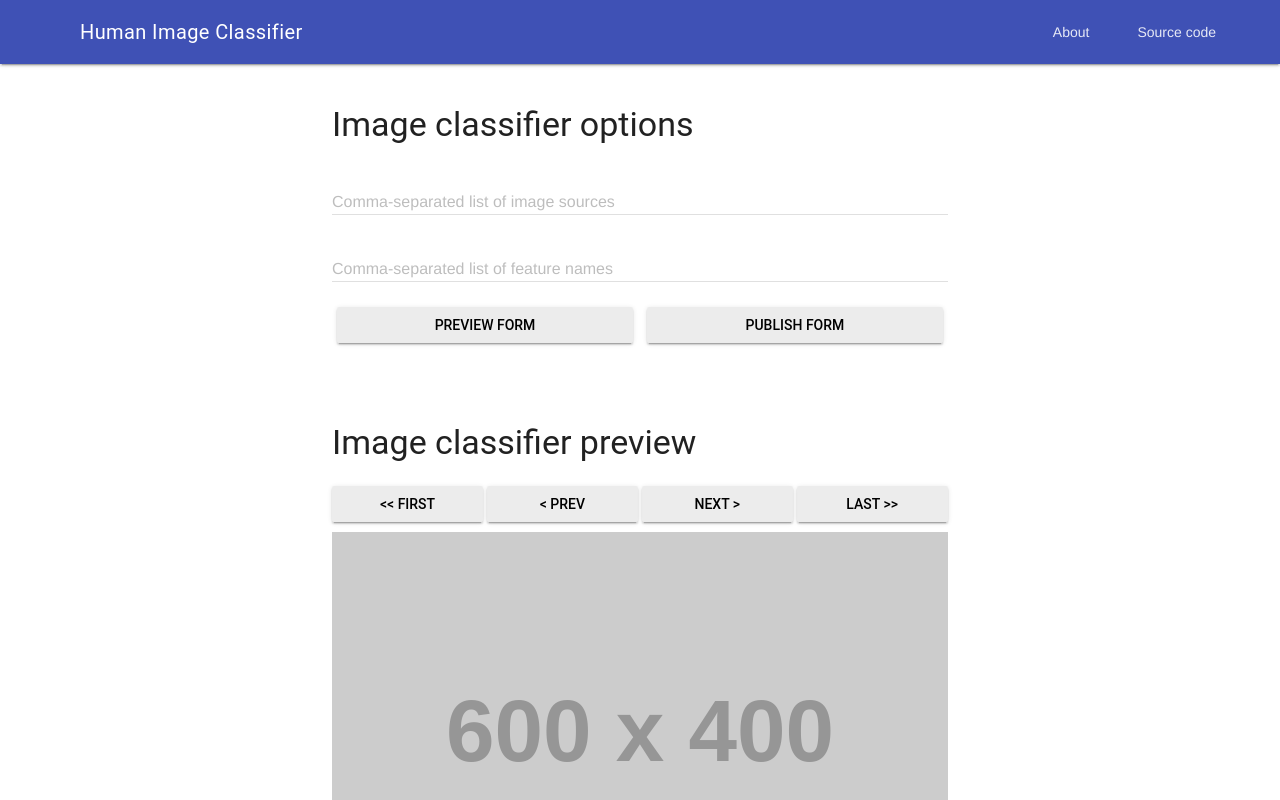
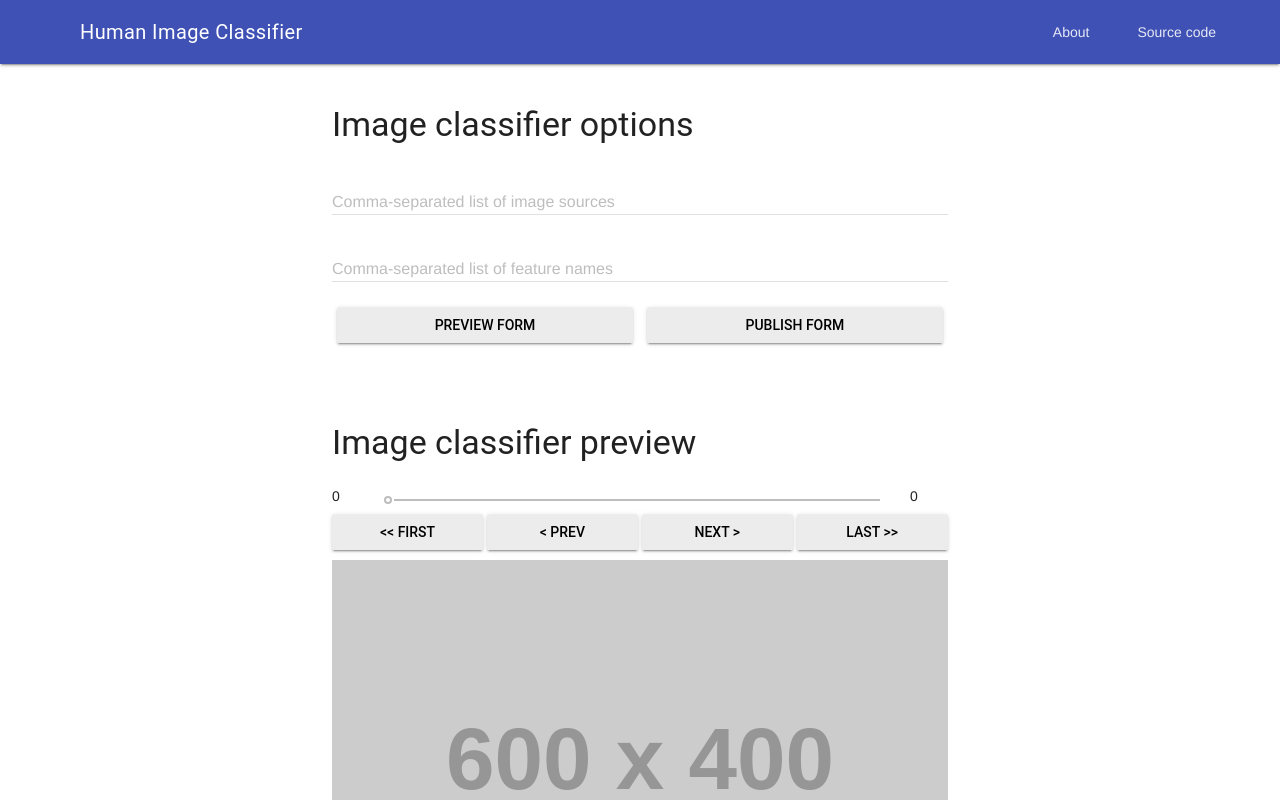
Before and after one commit to omtinez/Human-Image-Classifier, a plain HTML site: page public/index.html in a window 1280 px wide. Drawn offline with nearby package versions, Linux system fonts and the light colour scheme; no server answers; placeholder pictures from the web are drawn by us.

Commit message:
Add progress bar and optimize image caching

```diff
--- a/public/index.html
+++ b/public/index.html
@@ -30,7 +30,7 @@
 	}
 	div.mdl-cell.main-cell form > img.half {
         display: none;
-		width: calc(50% - 5px)!important;
+		width: calc(50% - 5px);
 	}
 	div.mdl-cell.main-cell form > div {
 		width: 100%;
@@ -58,15 +58,36 @@
 
 	button.mdl-button.nav-button {
 		margin: 0;
-		width: 25%!important;
-		width: calc(25% - 3px)!important;
+		width: 25%;
+		width: calc(25% - 3px);
 	}
+
+	div.progress-wrapper {
+		margin: 0;
+		width: 100%;
+		width: calc(100% - 1px);
+        display: block;
+        padding-bottom:5px;
+    }
+
+    div.progress-wrapper span {
+        display: inline-block;
+        width: 5%;
+		width: calc(5% - 5px);
+    }
+
+    div.progress-wrapper #progress-slider {
+        display: inline-block;
+        width: 90%;
+		width: calc(90% - 10px);
+    }
 
 	button.mdl-button.ft-button {
 		margin: 5px 10px 10px 5px;
-		width: calc(100% - 12px)!important;
+		width: calc(100% - 12px);
 		border: 1px solid black;
 	}
+
 	button.mdl-button.ft-button.mdl-button--raised {
 		width: calc(100% - 10px)!important;
 	}
@@ -87,14 +108,20 @@
 
 	<script>
 
+    // Global variables and parameters
+    window._cacheLength = 3;
+
 	function clearImages() {
 		window._curr = -1;
 		window._images = [];
 		window._features = [];
 		document.querySelector('#i-image').src = 'https://placehold.it/600x400';
         document.querySelector('#i-image').style.display = 'block';
-                document.querySelector('#i-image-l').style.display = 'none';
-                document.querySelector('#i-image-r').style.display = 'none';
+        document.querySelector('#i-image-l').style.display = 'none';
+        document.querySelector('#i-image-r').style.display = 'none';
+        document.querySelector('#i-progress').value = 0;
+        document.querySelector('#i-progress').min = 0;
+        document.querySelector('#i-progress').max = 100;
 	}
 
 	function init(images, features, freeform, multiselect) {
@@ -124,6 +151,8 @@
 		}
 		document.querySelector('#i-feature-buttons').innerHTML = addHtml;
 		document.querySelector('#i-freeform__container').style.display = freeform ? 'block' : 'none';
+        document.querySelector('#i-progress').max = images.length - 1;
+        document.querySelector('#progress-max').innerText = images.length - 1;
 
 		nav(0);
 	}
@@ -275,6 +304,8 @@
 
 	function nav(ix) {
 		if (window._images && window._images.length > 0) {
+
+            // Display current image
 			window._curr = Math.min(window._images.length - 1, Math.max(0, ix));
             var imgsrc = window._images[window._curr];
             if (imgsrc.indexOf('::') === -1) {
@@ -290,6 +321,17 @@
                 document.querySelector('#i-image-l').style.display = 'inline-block';
                 document.querySelector('#i-image-r').style.display = 'inline-block';
             }
+
+            // Update progress
+            document.querySelector('#i-progress').value = window._curr;
+            document.querySelector('#progress-curr').innerText = window._curr;
+
+            // Cache next images
+            for (var delta = 0; delta < window._cacheLength; delta++) {
+                new Image().src = window._images[Math.min(window._images.length - 1, Math.max(0, ix + delta))];
+            }
+
+            // Redraw UI
 			redraw();
 		}
 	}
@@ -402,11 +444,12 @@
 	<main class="mdl-layout__content">
 		<div class="page-content">
 			<div class="mdl-grid">
+
 				<!-- Spacer for large screen -->
-				<div class="mdl-cell mdl-cell--3-col"></div>
+				<div class="mdl-cell mdl-cell--3-col mdl-cell--hide-phone"></div>
 
 				<!-- Actual content -->
-				<div class="mdl-cell mdl-cell--6-col main-cell">
+				<div class="mdl-cell mdl-cell--6-col mdl-cell--8-col-tablet main-cell">
 
 					<!-- The form to make new classifiers -->
 					<form id="classifier-maker" action="#" onsubmit="return false">
@@ -437,11 +480,20 @@
 						</button>
 					</form>
 
-					<div class="mdl-layout-spacer" style="height:50px"></div>
+					<div class="mdl-layout-spacer mdl-cell--hide-phone" style="height:50px"></div>
 
 					<!-- The actual classifier form -->
 					<form id="classifier-input" action="#" onsubmit="return false">
 						<h3>Image classifier preview</h3>
+
+                        <!-- Navigation/progress slider -->
+                        <div class="progress-wrapper">
+                            <span id="progress-curr">0</span>
+                            <div id="progress-slider">
+                                <input id="i-progress" class="mdl-slider mdl-js-slider" type="range"  min="0" max="0" value="0" tabindex="0" disabled>
+                            </div>
+                            <span id="progress-max">0</span>
+                        </div>
 
 						<!-- Navigation buttons -->
 						<button class="mdl-button mdl-js-button mdl-button--raised mdl-js-ripple-effect nav-button" onclick="nav(0)">
@@ -508,7 +560,7 @@
 				</div>
 
 				<!-- Spacer for large screen -->
-				<div class="mdl-cell mdl-cell--3-col"></div>
+				<div class="mdl-cell mdl-cell--3-col mdl-cell--hide-phone"></div>
 			</div>
 		</div>
 	</main>
```
